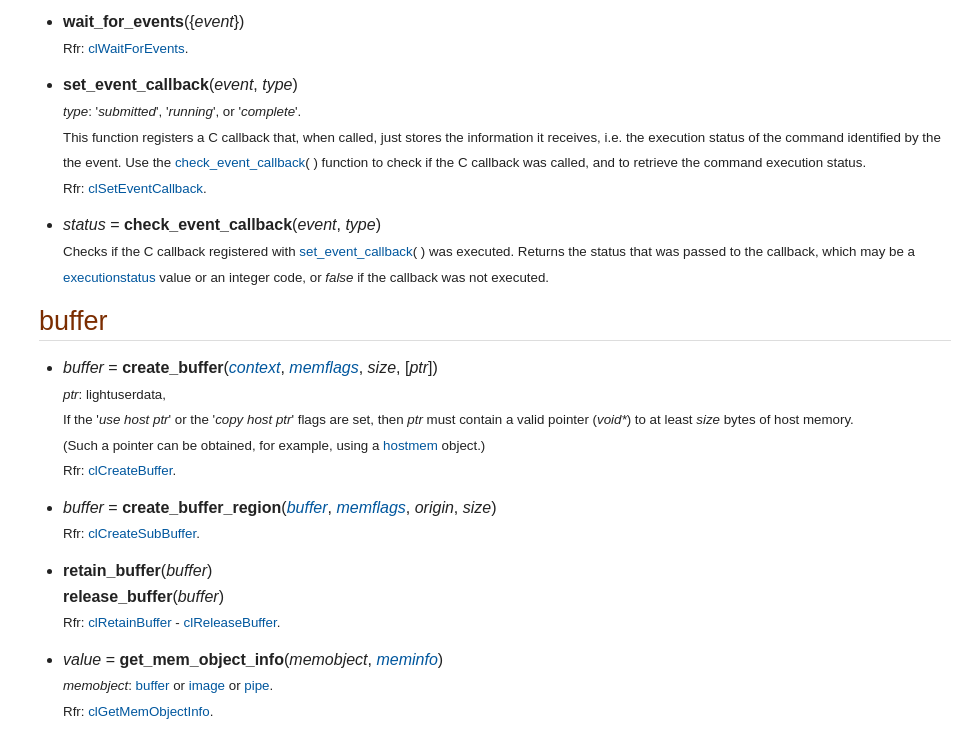
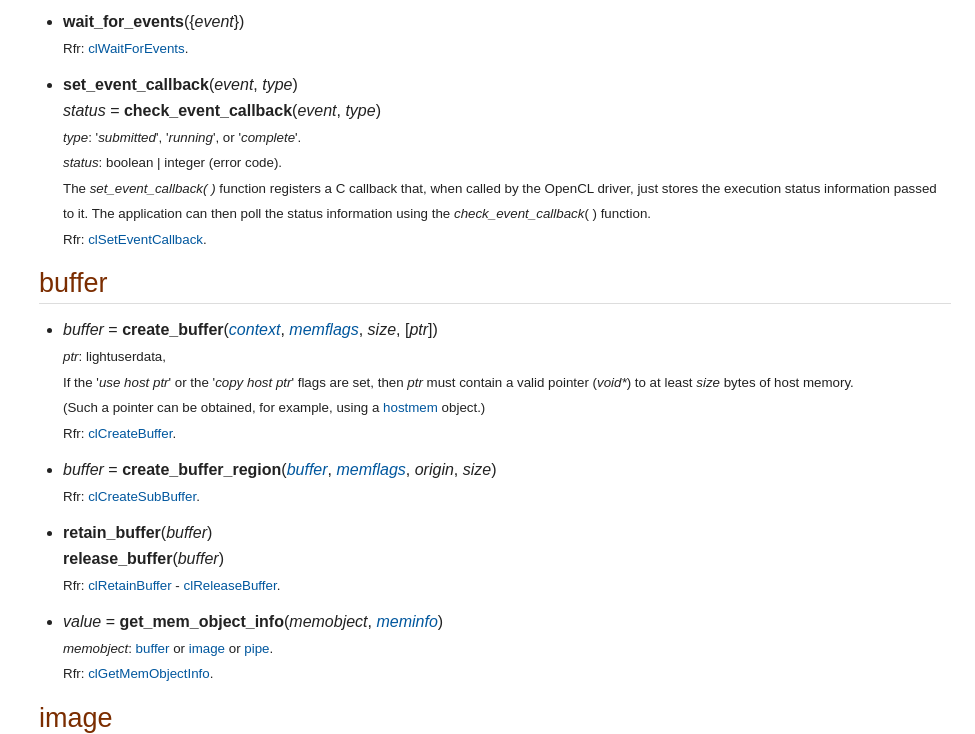
Before and after one commit to stetre/mooncl, a plain HTML site: page doc/index.html in a window 1280 px wide. Shown: the part 7288-8022 px from the top of the page, without its empty margins (305-1280 px from the left). Drawn offline with Linux system fonts and the light colour scheme.

Commit message:
Now check_event_callback() returns a boolean true instead of a literal

```diff
--- a/doc/index.html
+++ b/doc/index.html
@@ -1476,20 +1476,13 @@ Rfr: <a href="https://www.khronos.org/registry/OpenCL/sdk/2.2/docs/man/html/clGe
 <ul>
 <li>
 <p><strong>set_event_callback</strong>(<em>event</em>, <em>type</em>)<br>
+<em>status</em> = <strong>check_event_callback</strong>(<em>event</em>, <em>type</em>)<br>
 <span class="small"><em>type</em>: '<em>submitted</em>', '<em>running</em>', or '<em>complete</em>'.<br>
-This function registers a C callback that, when called, just stores the information it receives,
-i.e. the execution status of the command identified by the the event.
-Use the <a href="#check_event_callback">check_event_callback</a>(&nbsp;) function to check if the C callback was called, and to retrieve the command execution status.<br>
+<em>status</em>: boolean | integer (error code).<br>
+The <em>set_event_callback(&nbsp;)</em> function registers a C callback that, when called by the OpenCL driver,
+just stores the execution status information passed to it. The application can then poll the status
+information using the <em>check_event_callback</em>(&nbsp;) function.<br>
 Rfr: <a href="https://www.khronos.org/registry/OpenCL/sdk/2.2/docs/man/html/clSetEventCallback.html">clSetEventCallback</a>.</span></p>
-</li>
-</ul>
-</div>
-<div id="check_event_callback" class="ulist">
-<ul>
-<li>
-<p><em>status</em> = <strong>check_event_callback</strong>(<em>event</em>, <em>type</em>)<br>
-<span class="small">Checks if the C callback registered with <a href="#set_event_callback">set_event_callback</a>(&nbsp;) was executed. Returns the status that was passed to the callback, which
-may be a <a href="#executionstatus">executionstatus</a> value or an integer code, or <em>false</em> if the callback was not executed.</span></p>
 </li>
 </ul>
 </div>
```
Also changed, not shown: 2 other files.
